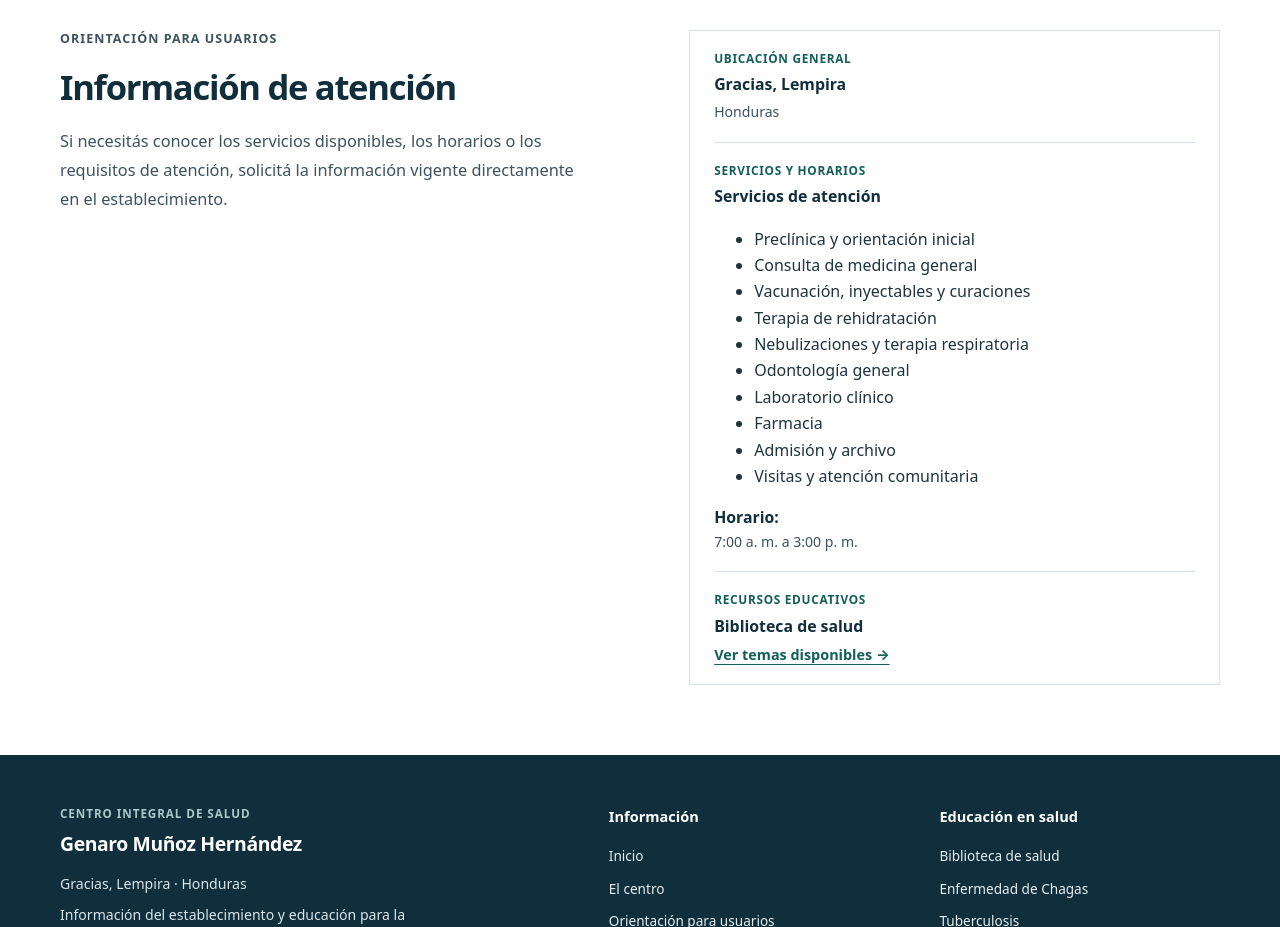
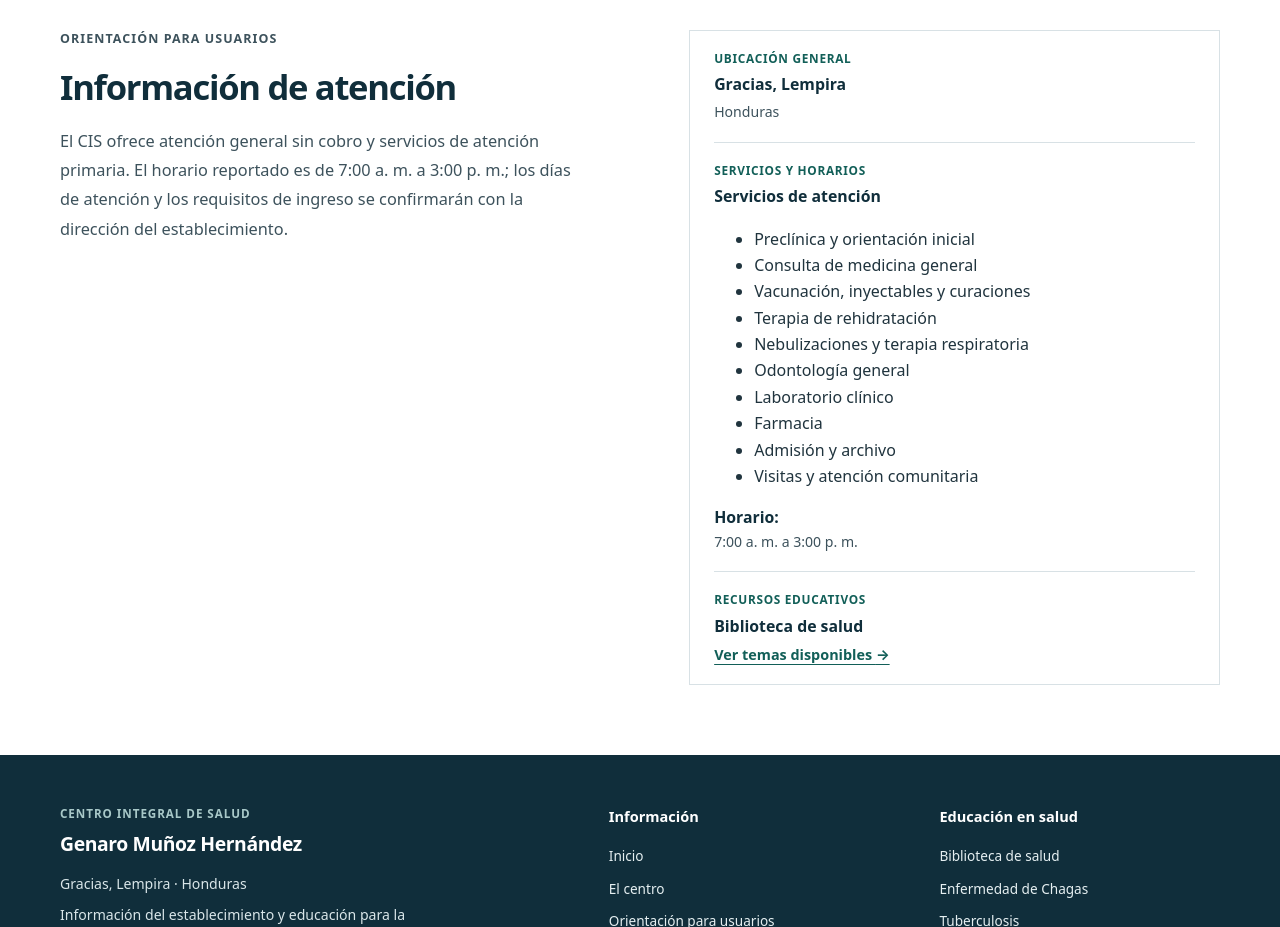
Before and after one commit to carlosmvks1/Genaro-Mu-oz, an Astro site: page / in a window 1280 px wide. Shown: the part 1840-2767 px from the top of the page. Built offline with nearby package versions, Linux system fonts and the light colour scheme; Astro itself is replaced by a stand-in of ours.

Commit message:
Actualizar datos reportados y controles: src/pages/index.astro

```diff
--- a/src/pages/index.astro
+++ b/src/pages/index.astro
@@ -85,7 +85,7 @@ const enfermedades = (await getCollection('enfermedades'))
         <div>
           <p class="section-label">Orientación para usuarios</p>
           <h2 id="atencion-title">Información de atención</h2>
-          <p>Si necesitás conocer los servicios disponibles, los horarios o los requisitos de atención, solicitá la información vigente directamente en el establecimiento.</p>
+          <p>El CIS ofrece atención general sin cobro y servicios de atención primaria. El horario reportado es de 7:00 a. m. a 3:00 p. m.; los días de atención y los requisitos de ingreso se confirmarán con la dirección del establecimiento.</p>
         </div>
         <div class="info-panel">
           <div class="info-row">
```
